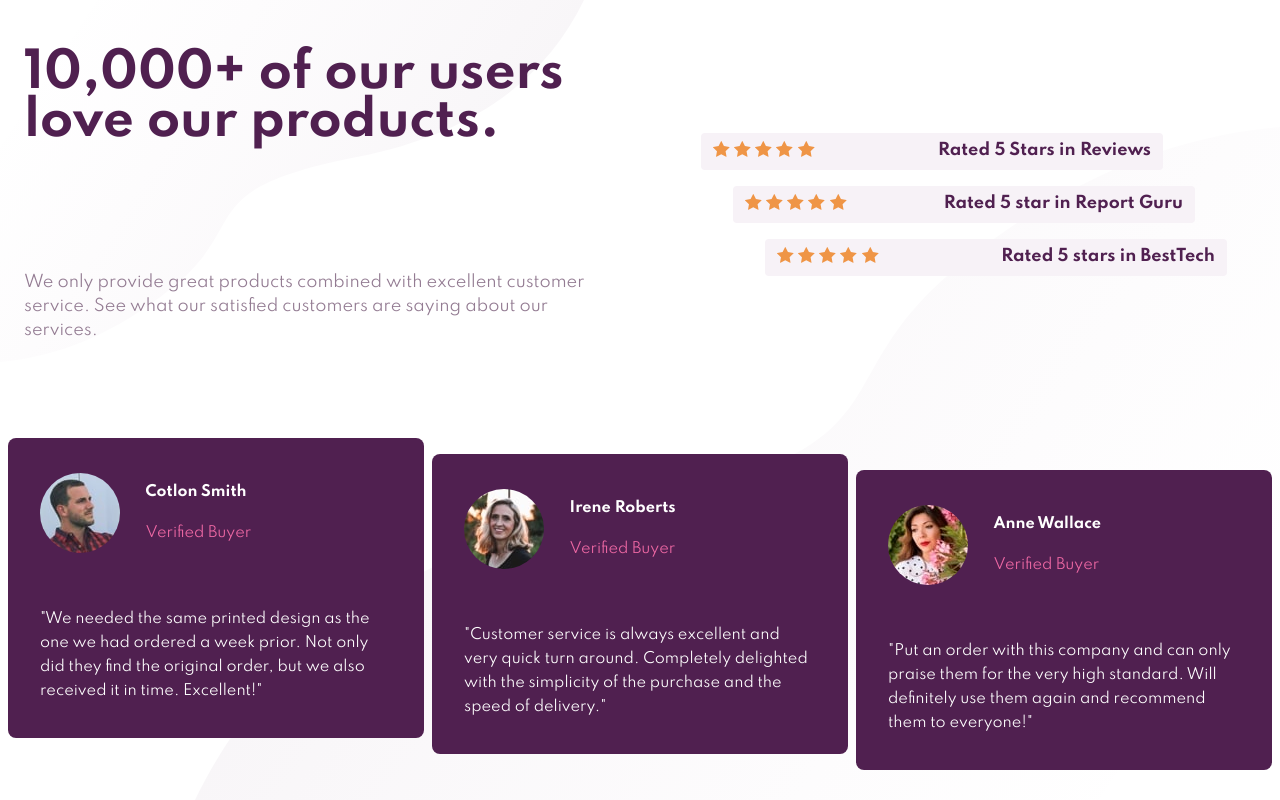
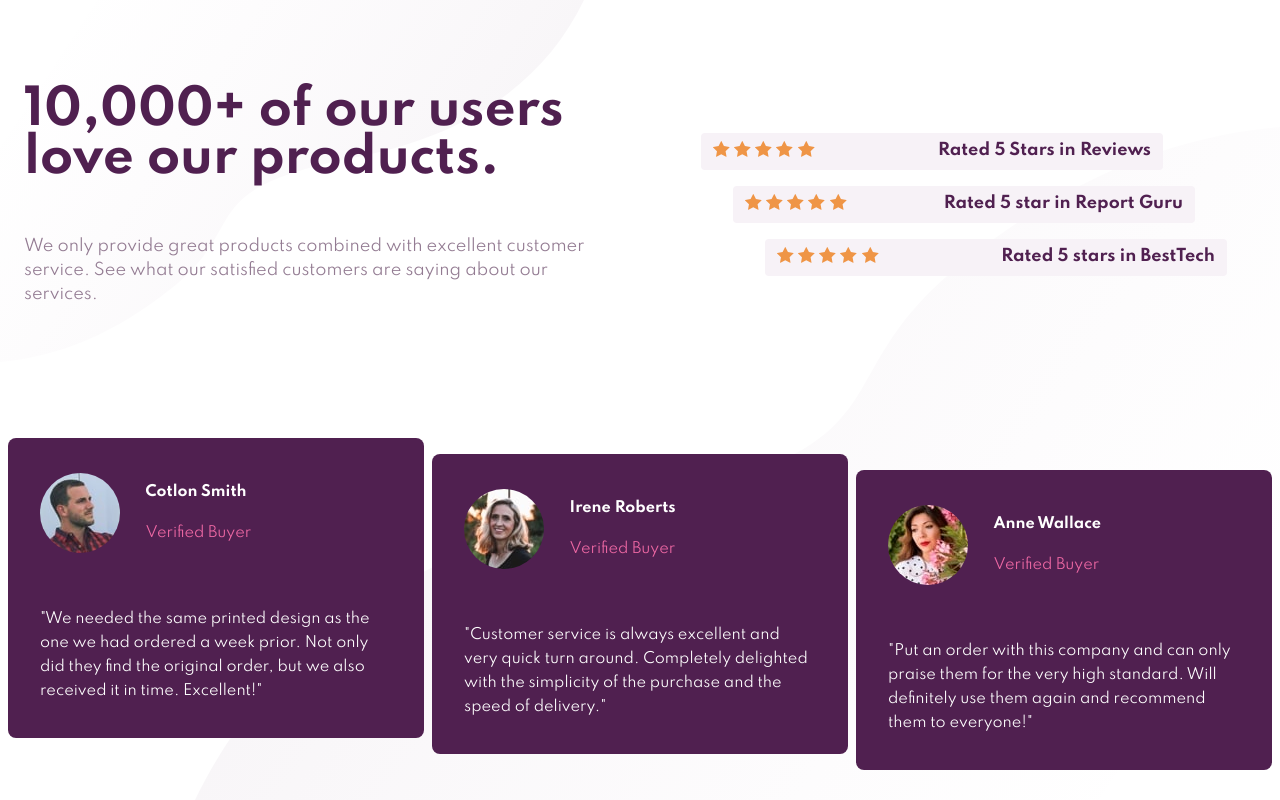
Before and after one commit to Mr-M1M3/social-proof-card, a plain HTML site: page index.html in a window 1280 px wide. Drawn offline with Linux system fonts and the light colour scheme.

Commit message:
Fixed some positioning issues

```diff
--- a/public/styles/css/style.css
+++ b/public/styles/css/style.css
@@ -38,12 +38,13 @@ div.content {
   padding: 1rem;
   display: flex;
   flex-direction: column;
-  justify-content: space-around;
+  justify-content: center;
   align-items: flex-start;
 }
 div.content h1 {
   font-size: 3rem;
   line-height: 3rem;
+  margin-bottom: 2rem;
   color: hsl(300, 43%, 22%);
 }
 div.content p {
@@ -190,9 +191,6 @@ div.card:last-child {
     margin-top: 3rem;
     display: block;
   }
-  div.content h1 {
-    margin-bottom: 1rem;
-  }
   div.star-review {
     width: 95%;
   }
```
